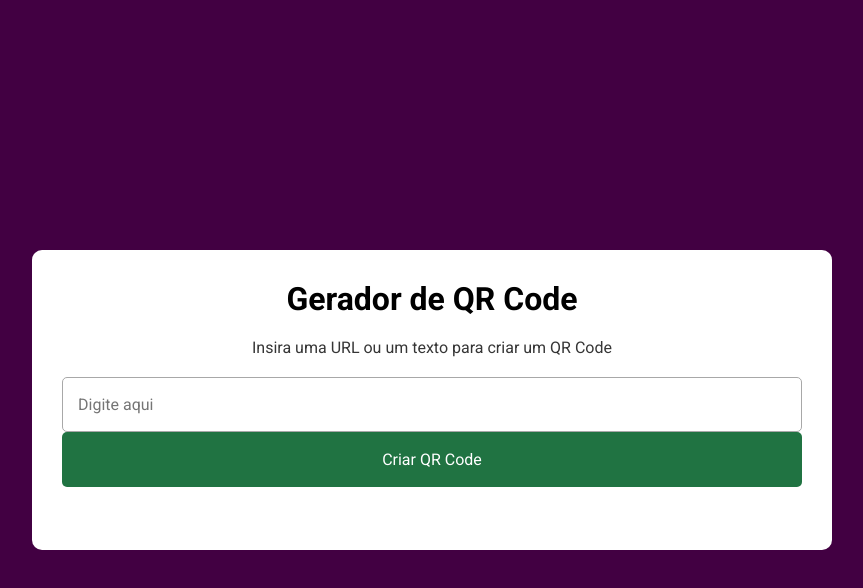
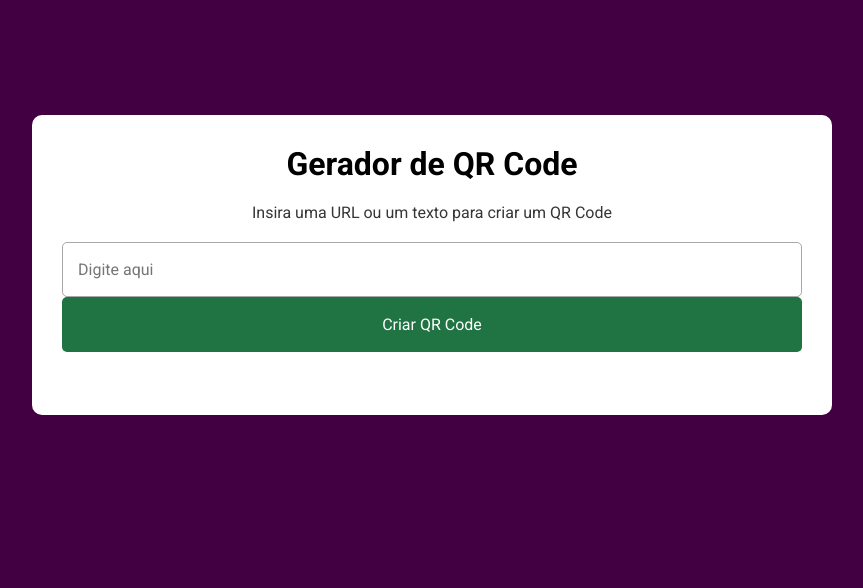
Before and after one commit to JayneGomes/qrcode-generator, a plain HTML site: page index.html in a window 1280 px wide. Shown: the whole page, without its empty margins (208-1071 px from the left). Drawn offline with Linux system fonts and the light colour scheme.

Commit message:
Update style.css

```diff
--- a/css/style.css
+++ b/css/style.css
@@ -10,7 +10,7 @@ body {
     display: flex;
     align-items: center;
     justify-content: center;
-    min-height: 100vh;
+    margin-top: 100px;
 }
 
 .container {
```
